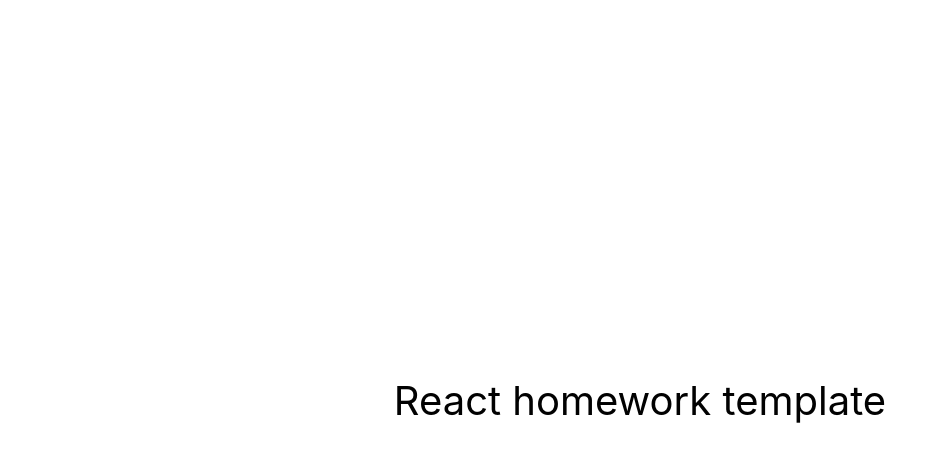
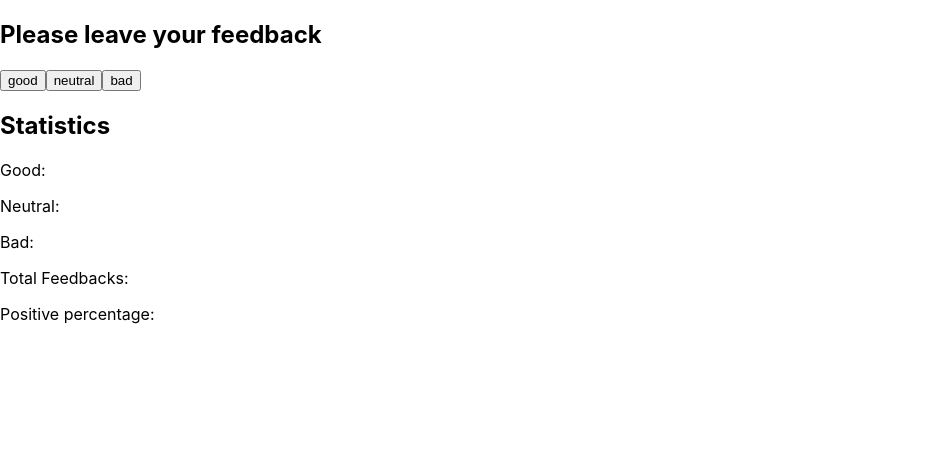
Before and after one commit to Senichkaa/goit-react-hw-02-feedback, a React (Create React App) app: page / in a window 1280 px wide. Shown: the top 462 px of the page, without its empty margins (0-947 px from the left). Built offline with nearby package versions, Linux system fonts and the light colour scheme.

Commit message:
initial commit v2.0

```diff
--- a/src/components/App.jsx
+++ b/src/components/App.jsx
@@ -1,16 +1,25 @@
-export const App = () => {
-  return (
-    <div
-      style={{
-        height: '100vh',
-        display: 'flex',
-        justifyContent: 'center',
-        alignItems: 'center',
-        fontSize: 40,
-        color: '#010101'
-      }}
-    >
-      React homework template
-    </div>
-  );
-};
+import { Component } from 'react';
+
+export class App extends Component {
+  state = {
+    good: 0,
+    neutral: 0,
+    bad: 0,
+  };
+  render() {
+    return (
+      <div>
+        <h2>Please leave your feedback</h2>
+        <button type="button">good</button>
+        <button type="button">neutral</button>
+        <button type="button">bad</button>
+        <h2>Statistics</h2>
+        <p>Good: </p>
+        <p>Neutral: </p>
+        <p>Bad: </p>
+        <p>Total Feedbacks: </p>
+        <p>Positive percentage: </p>
+      </div>
+    );
+  }
+}
```
